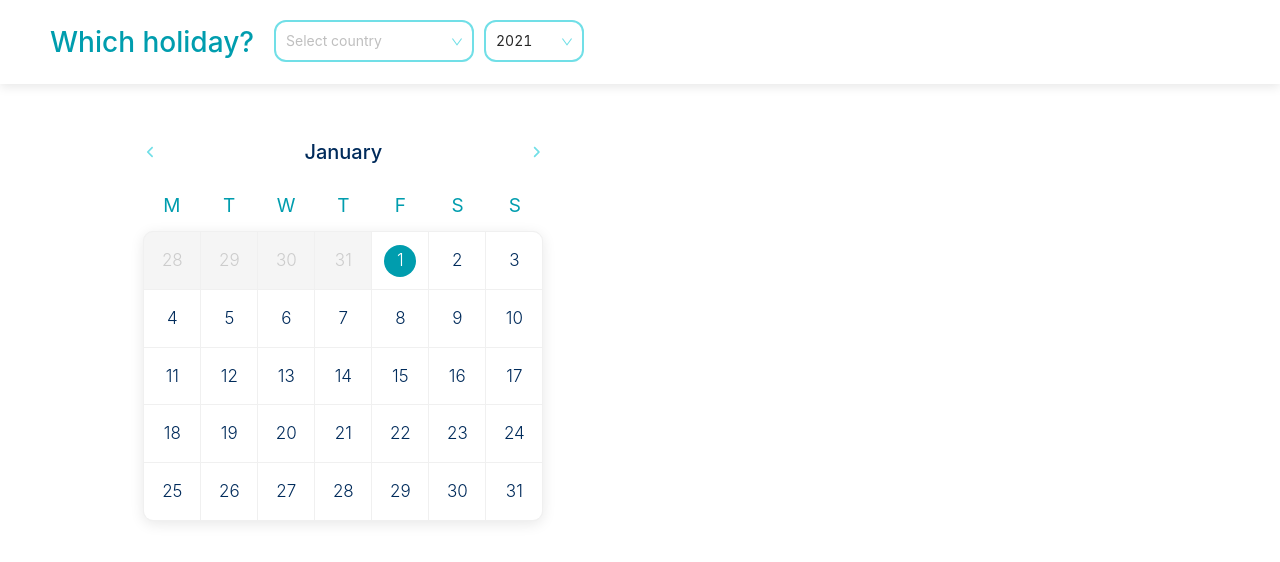
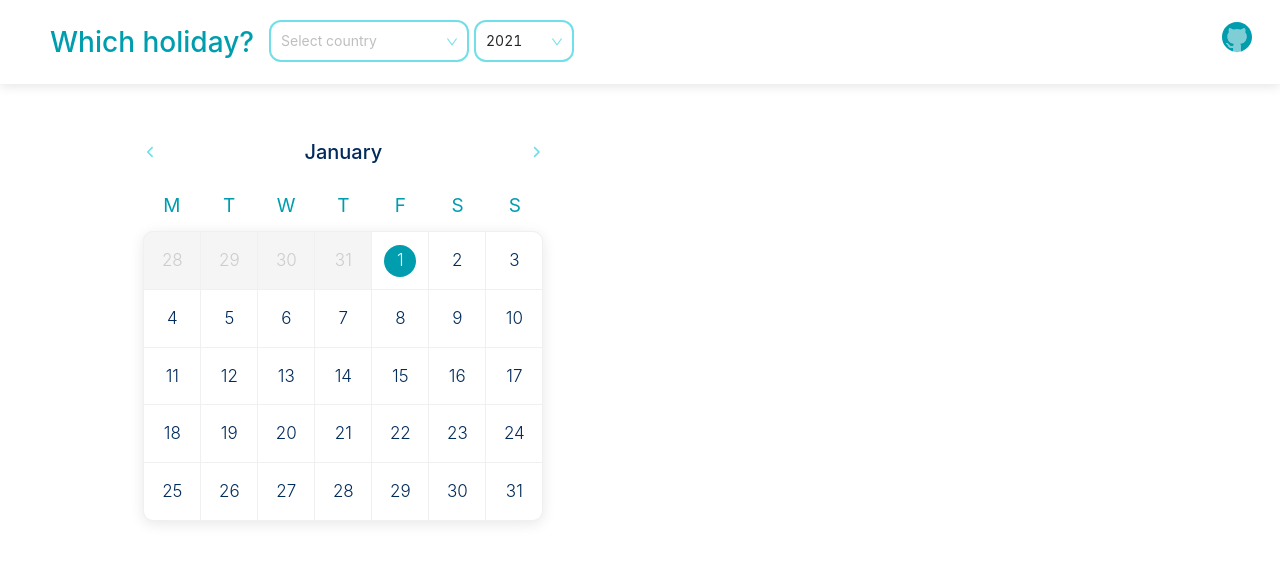
Before and after one commit to nguyend-nam/which-holiday, a Next.js app: page / in a window 1280 px wide. Shown: the top 562 px of the page. Built offline with nearby package versions, Linux system fonts and the light colour scheme.

Commit message:
chore: update empty state

```diff
--- a/components/HolidayList/HolidayList.js
+++ b/components/HolidayList/HolidayList.js
@@ -1,8 +1,9 @@
-import React, { useState, useEffect } from "react";
+import React, { useState, useEffect, useMemo } from "react";
 import { useFetchHolidaysWithCache } from "../../hooks/holidays";
 import styled from "styled-components";
 import { theme } from "../../constants";
 import { Loading } from "../Loading";
+import Image from "next/image";
 
 const HolidayCard = styled.button`
   width: calc(50% - 5px);
@@ -13,7 +14,7 @@ const HolidayCard = styled.button`
   border-radius: 10px;
   margin-bottom: 10px;
   transition: box-shadow 0.3s;
-  &:hover{
+  &:hover {
     box-shadow: 0 3px 14px #00000018;
   }
   &:last-child {
@@ -38,7 +39,7 @@ const HolidayCard = styled.button`
 `;
 
 export const HolidayList = (props) => {
-  const [holidaysData, setData] = useState(undefined);
+  const [holidaysData, setData] = useState([]);
   const { country, year, month, date, onDateClick, onMonthClick, setHasEvent } =
     props;
 
@@ -59,12 +60,21 @@ export const HolidayList = (props) => {
     }
   }, [data, month]);
 
+  const renderHolidayList = useMemo(() => {
+    if (loading) {
+      return <Loading />;
+    }
+
+    if (!loading && holidaysData.length === 0) {
       return (
         <>
-      {loading || holidaysData === undefined ? (
-        <Loading />
-      ) : (
-        holidaysData.map((day, index) => {
+          <div>Couldn&lsquo;t fetch data</div>
+          <Image src="/pepe-sad.png" width={130} height={106} alt="pepe-sad" />
+        </>
+      );
+    }
+
+    return holidaysData.map((day, index) => {
       return (
         <HolidayCard
           key={index}
@@ -83,13 +93,12 @@ export const HolidayList = (props) => {
         >
           <h3>{day.name}</h3>
           <p>
-                {day.date.split("-").reverse().join("/")} -{" "}
-                {day.weekday.date.name}
+            {day.date.split("-").reverse().join("/")} - {day.weekday.date.name}
           </p>
         </HolidayCard>
       );
-        })
-      )}
-    </>
-  );
+    });
+  }, [date, holidaysData, loading, month]);
+
+  return renderHolidayList;
 };
--- a/pages/_document.js
+++ b/pages/_document.js
@@ -15,11 +15,6 @@ export default function Document() {
         <link
           href="https://fonts.googleapis.com/css2?family=Roboto:wght@100;300;400;500;600;700;900&family=Plus+Jakarta+Sans:wght@200;300;400;500;600;700;800&display=swap"
           rel="stylesheet"
-        />
-        <link
-          rel="stylesheet"
-          href="https://pro.fontawesome.com/releases/v5.10.0/css/all.css"
-          integrity="sha384-AYmEC3Yw5cVb3ZcuHtOA93w35dYTsvhLPVnYs9eStHfGJvOvKxVfELGroGkvsg+p"
         />
         <link rel="icon" href="/pepe-sad.png" />
         <meta name="theme-color" content={theme.colors.primary} />
--- a/pages/index.js
+++ b/pages/index.js
@@ -8,6 +8,7 @@ import { years } from "../constants/years";
 import styled from "styled-components";
 import { media, theme } from "../constants";
 import Image from "next/image";
+import Link from "next/link";
 
 const MainContainer = styled.div``;
 
@@ -53,6 +54,22 @@ const HeaderContainer = styled.div`
   backdrop-filter: blur(10px);
 `;
 
+const HeaderLink = styled.div`
+  font-size: 36px;
+  position: absolute;
+  display: flex;
+  align-items: flex-start;
+  height: 100%;
+  top: 8px;
+  right: 8px;
+
+  ${media.md} {
+    top: 0;
+    right: 20px;
+    align-items: center;
+  }
+`;
+
 const LogoWrapper = styled.h1`
   color: ${theme.colors.lime600};
   ${media.md} {
@@ -91,9 +108,10 @@ export default function Home() {
   const getYears = years();
   const [isSSR, setISSR] = useState(true);
   const [country, setCountry] = useState("");
-  const [year, setYear] = useState(() => {
-    return (new Date().getFullYear() - 1).toString();
-  });
+  const lastYear = (new Date().getFullYear() - 1).toString();
+
+  const [year, setYear] = useState(lastYear);
+
   const [month, setMonth] = useState(1);
   const [date, setDate] = useState(1);
   const [hasEvent, setHasEvent] = useState([]);
@@ -122,9 +140,30 @@ export default function Home() {
             placeholder="Select year"
             onChange={(val) => setYear(val)}
             defaultValue={year}
-            // disabled
             style={{ width: "100px" }}
           />
+          <HeaderLink>
+            <Link href="https://github.com/nguyend-nam/which-holiday">
+              <a target="_blank" rel="noreferrer">
+                <svg
+                  xmlns="http://www.w3.org/2000/svg"
+                  width="1em"
+                  height="1em"
+                  viewBox="0 0 24 24"
+                >
+                  <path
+                    fill="#009dae"
+                    d="M8.854 21.57a9.91 9.91 0 0 0 6.29.001a.493.493 0 0 1-.644-.475c0-.338.013-1.413.013-2.75a2.368 2.368 0 0 0-.675-1.85c2.225-.25 4.562-1.1 4.562-4.938a3.87 3.87 0 0 0-1.025-2.687a3.594 3.594 0 0 0-.1-2.65s-.838-.275-2.75 1.025a9.427 9.427 0 0 0-5 0C7.612 5.958 6.775 6.22 6.775 6.22a3.593 3.593 0 0 0-.1 2.65a3.892 3.892 0 0 0-1.025 2.687c0 3.825 2.325 4.688 4.55 4.938a2.106 2.106 0 0 0-.638 1.337a2.137 2.137 0 0 1-2.91-.82l-.002-.005a2.001 2.001 0 0 0-1.538-1.025c-.837.013-.337.475.013.663c.451.38.803.865 1.025 1.412c.2.563.85 1.638 3.362 1.175c0 .838.013 1.625.013 1.863c0 .259-.185.551-.67.475z"
+                    opacity=".5"
+                  />
+                  <path
+                    fill="#009dae"
+                    d="M12 2.083c-5.523 0-10 4.477-10 10c0 4.423 2.875 8.169 6.855 9.488c.485.075.67-.216.67-.475c0-.238-.012-1.025-.012-1.863c-2.513.463-3.163-.612-3.363-1.175a3.637 3.637 0 0 0-1.025-1.412c-.35-.188-.85-.65-.013-.663a2 2 0 0 1 1.538 1.025l.003.006a2.137 2.137 0 0 0 2.91.82c.043-.51.27-.984.637-1.338c-2.225-.25-4.55-1.113-4.55-4.938a3.892 3.892 0 0 1 1.025-2.687a3.594 3.594 0 0 1 .1-2.65s.837-.263 2.75 1.025a9.427 9.427 0 0 1 5 0c1.912-1.3 2.75-1.025 2.75-1.025c.37.838.406 1.786.1 2.65a3.87 3.87 0 0 1 1.025 2.687c0 3.838-2.338 4.688-4.562 4.938c.482.49.729 1.164.675 1.85c0 1.337-.013 2.412-.013 2.75a.493.493 0 0 0 .643.476C19.124 20.253 22 16.507 22 12.083c0-5.523-4.477-10-10-10z"
+                  />
+                </svg>
+              </a>
+            </Link>
+          </HeaderLink>
         </HeaderContainer>
         <ContentWrapper>
           <CalendarContainer>
@@ -136,7 +175,7 @@ export default function Home() {
               onDateClick={setDate}
               onMonthClick={setMonth}
             />
-            {country && year === "2021" ? (
+            {country && year === lastYear ? (
               <div
                 style={{
                   marginTop: 20,
@@ -152,7 +191,7 @@ export default function Home() {
             ) : null}
           </CalendarContainer>
           <ListContainer>
-            {country && year === "2021" ? (
+            {country && year === lastYear ? (
               <HolidayList
                 country={country}
                 year={year}
@@ -163,10 +202,15 @@ export default function Home() {
                 setHasEvent={setHasEvent}
               />
             ) : null}
-            {year !== "2021" && year !== 2021 ? (
+            {year !== lastYear ? (
               <>
                 <div>
-                  Anh ban a, toi dung free plan api chi cho fetch 2021 thoi
+                  Anh bạn à, tôi dùng free plan api chỉ cho fetch{" "}
+                  <b>{lastYear}</b> thôi
+                </div>
+                <div>
+                  Due to financial concerns, please search for <b>{lastYear}</b>{" "}
+                  only
                 </div>
                 <Image
                   src="/pepe-sad.png"
```
Lines whose indentation alone changed are shown as unchanged.
